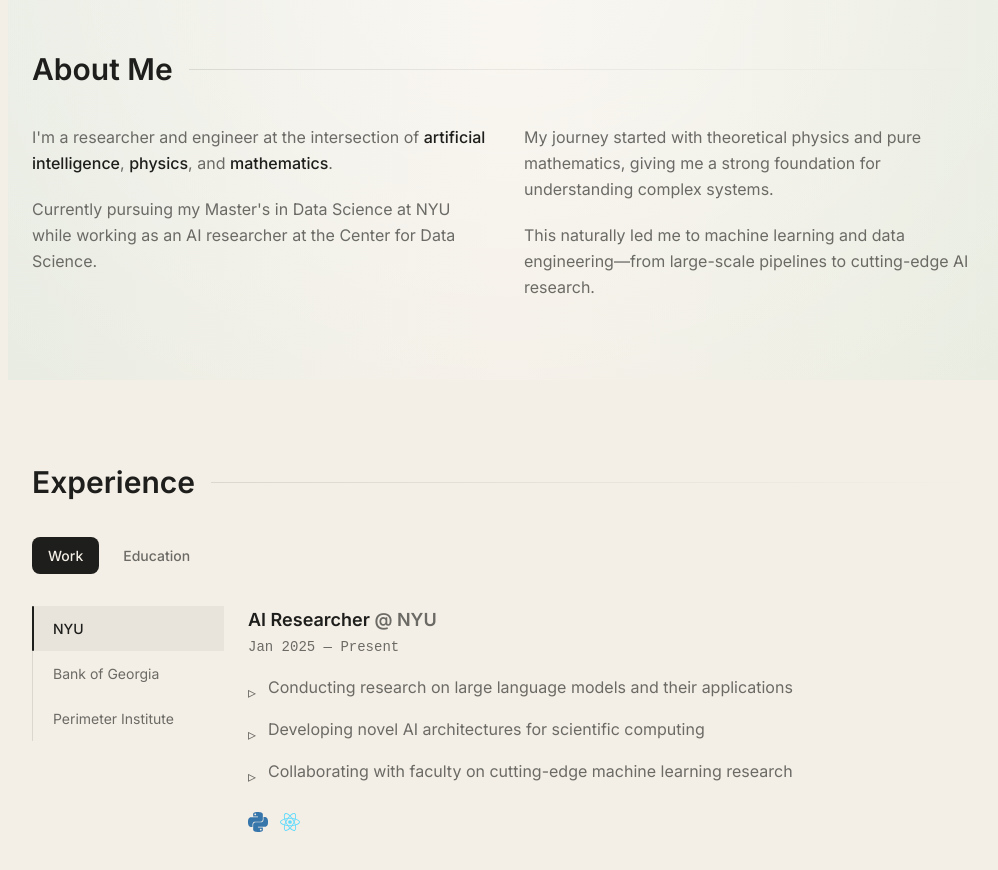
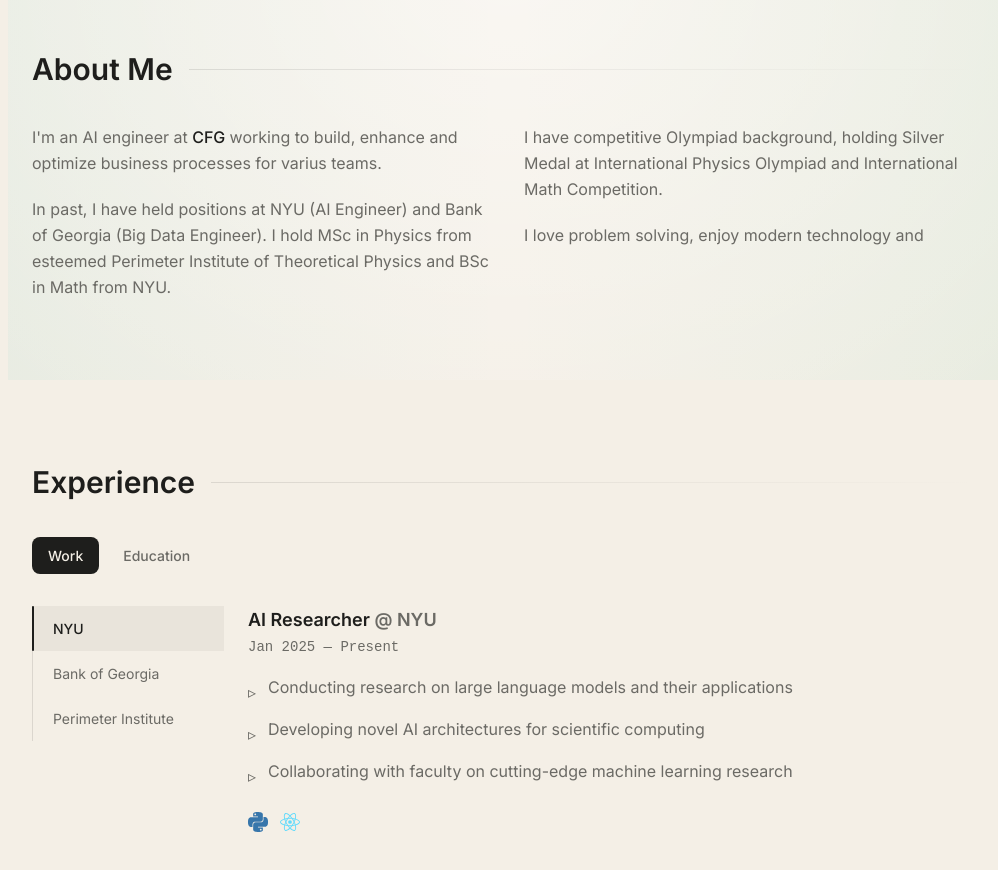
Before and after one commit to ZJashi/my-portfolio, a Next.js app: page / in a window 1280 px wide. Shown: the part 820-1690 px from the top of the page, without its empty margins (272-1270 px from the left). Built offline with nearby package versions, Linux system fonts and the light colour scheme.

Commit message:
add changes

```diff
--- a/src/components/home/About.tsx
+++ b/src/components/home/About.tsx
@@ -17,14 +17,15 @@
           className={styles.column}
         >
           <p>
-            I&apos;m a researcher and engineer at the intersection of{" "}
-            <span className={styles.highlight}>artificial intelligence</span>,{" "}
-            <span className={styles.highlight}>physics</span>, and{" "}
-            <span className={styles.highlight}>mathematics</span>.
+            I&apos;m an AI engineer at{" "}
+            <span className={styles.highlight}> CFG </span>
+            working to build, enhance and optimize business processes for varius
+            teams.
           </p>
           <p>
-            Currently pursuing my Master&apos;s in Data Science at NYU while working
-            as an AI researcher at the Center for Data Science.
+            In past, I have held positions at NYU (AI Engineer) and Bank of
+            Georgia (Big Data Engineer). I hold MSc in Physics from esteemed
+            Perimeter Institute of Theoretical Physics and BSc in Math from NYU.
           </p>
         </motion.div>
 
@@ -34,13 +35,10 @@
           className={styles.column}
         >
           <p>
-            My journey started with theoretical physics and pure mathematics,
-            giving me a strong foundation for understanding complex systems.
+            I have competitive Olympiad background, holding Silver Medal at
+            International Physics Olympiad and International Math Competition.
           </p>
-          <p>
-            This naturally led me to machine learning and data engineering—from
-            large-scale pipelines to cutting-edge AI research.
-          </p>
+          <p>I love problem solving, enjoy modern technology and </p>
         </motion.div>
       </div>
     </section>
```
